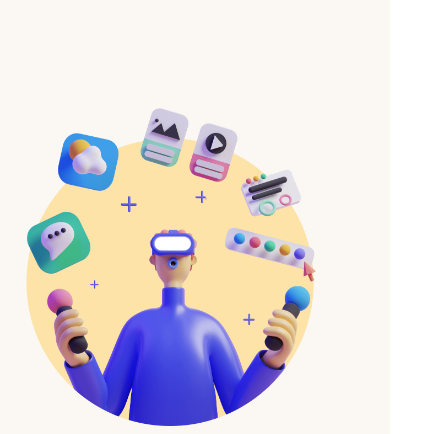
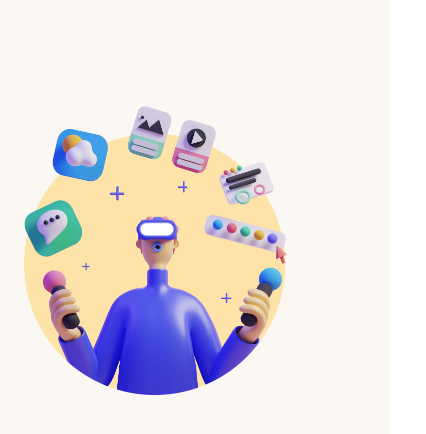
Before and after one commit to zyhon96/Fiber-app, a plain HTML site: page index.html in a window 390 px wide. Shown: the part 92-526 px from the top of the page, 426 px wide, since content can reach past the window. Drawn offline with Linux system fonts and the light colour scheme; a web font is replaced by a local one.

Commit message:
fx final final

```diff
--- a/index.css
+++ b/index.css
@@ -391,11 +391,11 @@ footer {
     flex-direction: column-reverse;
   }
   .hero-pic {
-    width: auto;
+    width: unset !important;
     height: unset !important;
   }
   .hero-pic img {
-    width: 100% !important;
+    width: 300px !important;
   }
   .hero-text .review {
     display: none;
@@ -527,7 +527,7 @@ footer {
   }
 
   .hero-pic img {
-    width: 341px !important;
+    width: 310px !important ;
   }
   .hero-text .review {
     padding-top: unset;
```
